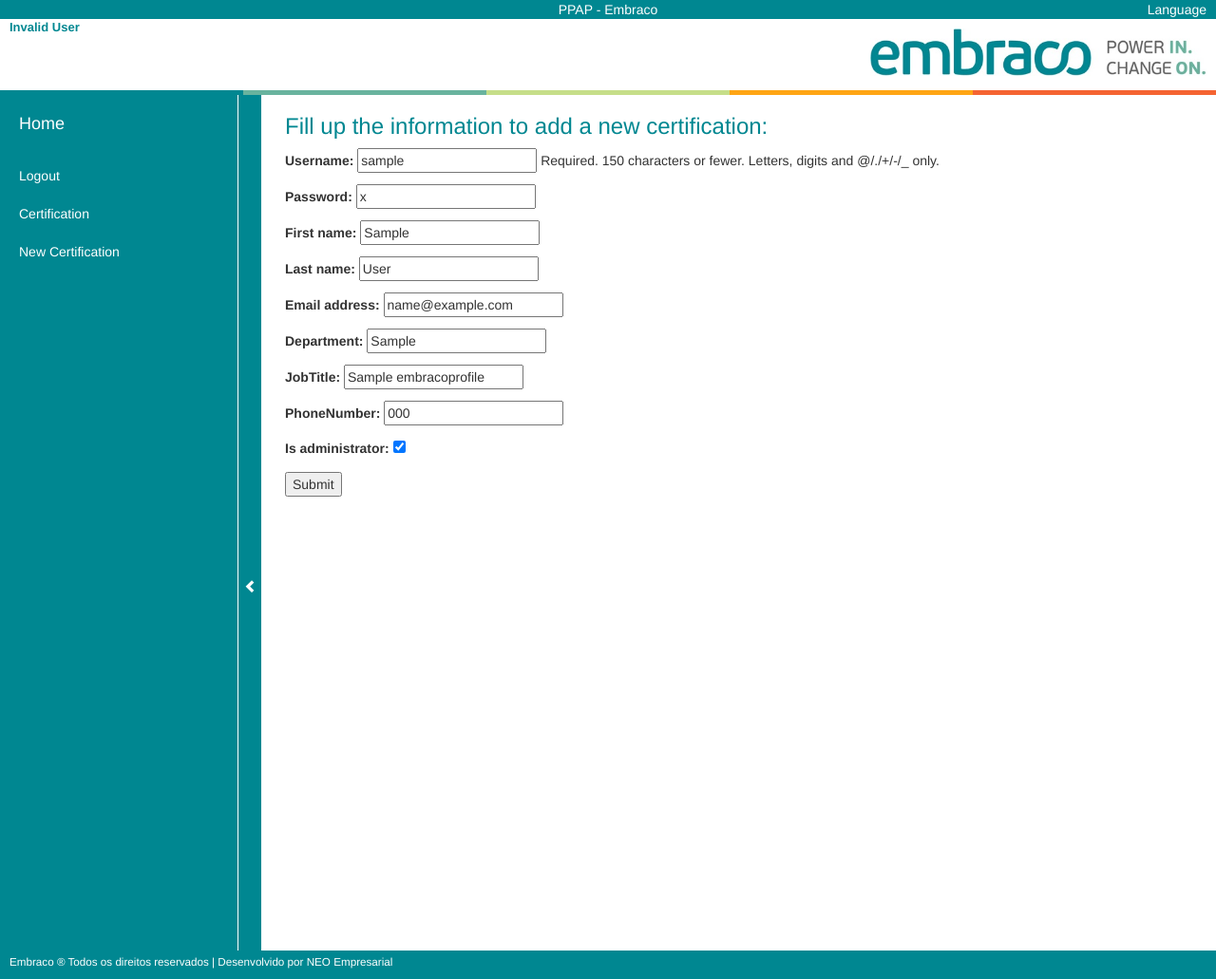
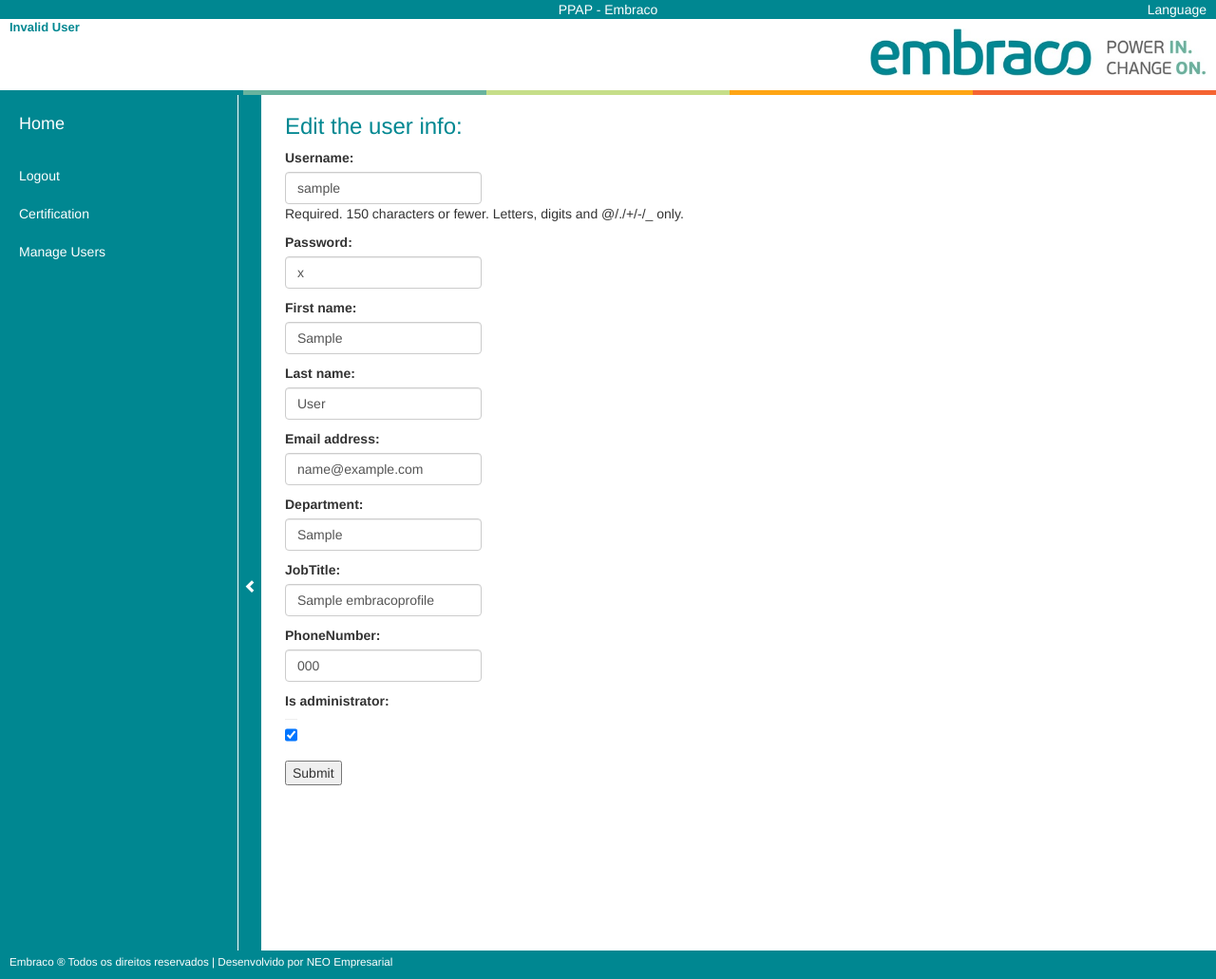
Before and after one commit to carvalhobrc/E80-PPAP_Online, a Django app: page /manage-users/embraco/1 in a window 1280 px wide. Shown: the whole page at 95% size. Run offline with Django 3.2, Linux system fonts and the light colour scheme; a user stored in the database is signed in; tables that the repository leaves empty hold one stand-in row (values such as "Sample post"); some libraries are stand-ins or nearby versions.

Commit message:
Finishing manage users app - redirecting to right pages. Just need to finish the forms layout

```diff
--- a/main/templates/main/side-menu.html
+++ b/main/templates/main/side-menu.html
@@ -18,10 +18,10 @@
                 <a href="/auth/logout">Logout</a>
                 </li>
                 <li>
-                <a href="/certification/overview/">Certification</a>
+                <a href="/certification/">Certification</a>
                 </li>
                 <li>
-                <a href="/certification/">New Certification</a>
+                <a href="/manage-users/">Manage Users</a>
                 </li>
             </ul>
             <!-- /Content-list -->
--- a/manageUsers/forms.py
+++ b/manageUsers/forms.py
@@ -12,6 +12,13 @@ class UserForm(forms.ModelForm):
             "last_name",
             "email",
         ]
+        widgets = {
+            "username": forms.TextInput(attrs={'class': 'form-control ppap-form-field'}),
+            "password": forms.TextInput(attrs={'class': 'form-control ppap-form-field'}),
+            "first_name": forms.TextInput(attrs={'class': 'form-control ppap-form-field'}),
+            "last_name": forms.TextInput(attrs={'class': 'form-control ppap-form-field'}),
+            "email": forms.EmailInput(attrs={'class': 'form-control ppap-form-field'}),
+        }
 
 class EmbracoUserForm(forms.ModelForm):
     class Meta:
@@ -22,6 +29,12 @@ class EmbracoUserForm(forms.ModelForm):
             "phoneNumber",
             "is_administrator",
         ]
+        widgets = {
+            "department": forms.TextInput(attrs={'class': 'form-control ppap-form-field'}),
+            "jobTitle": forms.TextInput(attrs={'class': 'form-control ppap-form-field'}),
+            "phoneNumber": forms.TextInput(attrs={'class': 'form-control ppap-form-field'}),
+            "is_administrator": forms.CheckboxInput(attrs={'class': 'form-control ppap-form-field'}),
+        }
 
 class SupplierUserForm(forms.ModelForm):
     class Meta:
@@ -33,3 +46,10 @@ class SupplierUserForm(forms.ModelForm):
             "contactPerson",
             "phoneNumber",
         ]
+        widgets = {
+            "supplierCode": forms.TextInput(attrs={'class': 'form-control ppap-form-field'}),
+            "address": forms.TextInput(attrs={'class': 'form-control ppap-form-field'}),
+            "country": forms.TextInput(attrs={'class': 'form-control ppap-form-field'}),
+            "contactPerson": forms.TextInput(attrs={'class': 'form-control ppap-form-field'}),
+            "phoneNumber": forms.TextInput(attrs={'class': 'form-control ppap-form-field'}),
+        }
--- a/manageUsers/templates/manageUsers/embraco_user_edit.html
+++ b/manageUsers/templates/manageUsers/embraco_user_edit.html
@@ -2,7 +2,7 @@
 
 {% block content %}
 
-    <h3 id="forms_title">Fill up the information to add a new certification:</h3>
+    <h3 id="forms_title">Edit the user info:</h3>
 
     <form action="" method="post">
         {% csrf_token %}
--- a/manageUsers/templates/manageUsers/manage-users.html
+++ b/manageUsers/templates/manageUsers/manage-users.html
@@ -10,7 +10,7 @@
     <script src="{%  static 'js/form-list.js' %}"></script>
 
 	<div class="tableBox filterable" id="centerBox">
-        <h3 id="main_heading">Manage Users</h3>
+        <h3 id="main_heading">Manage Users: {{ user_list_type|title }}</h3>
         <form method="post" action="">
             {% csrf_token %}
             <button type="submit" class="btn btn-default" name="action" value="list_supplier_users">Suppliers users</button>
@@ -21,7 +21,7 @@
         {% if user_list_type %}
             <h3 class="normaltext">Click on the button beside to filter information by column:  </h3>
             <button class="btn btn-default btn-sm btn-filter" id ="space_from_text"><span class="glyphicon glyphicon-filter"></span> Filter</button>
-            <br>
+            <a href="{{ user_list_type }}\new"><span style="float:right; margin-top:-5px;"><input type="button" class="btn btn-ppap-form" value="Add New"/></span></a>
             <br>
             <table class="table">
                     <thead class="ppap-thead">
--- a/manageUsers/templates/manageUsers/supplier_user_edit.html
+++ b/manageUsers/templates/manageUsers/supplier_user_edit.html
@@ -1,6 +1,9 @@
 {% extends "main/side-menu.html" %}
 
 {% block content %}
+
+    <h3 id="forms_title">Edit the user info:</h3>
+
     <form action="" method="post">
         {% csrf_token %}
         {{ user_form.as_p }}
--- a/manageUsers/urls.py
+++ b/manageUsers/urls.py
@@ -5,8 +5,9 @@ from . import views
 
 urlpatterns = [
     url(r'^$', views.manageUsers, name = 'manage-users'),
-    url(r'^embraco/new/$', views.editEmbracoUser, name = 'new-user'),
-    url(r'^supplier/new/$', views.editSupplierUser, name = 'new-supplier'),
+    url(r'^(?P<action>\w+)$', views.manageUsers, name = 'manage-users-embraco'),
+    url(r'^embraco/new/$', views.createEmbracoUser, name = 'new-user'),
+    url(r'^supplier/new/$', views.createSupplierUser, name = 'new-supplier'),
     url(r'^embraco/(?P<pk>\d+)$', views.editEmbracoUser, name = 'edit-user-info'),
     url(r'^supplier/(?P<pk>\d+)$', views.editSupplierUser, name = 'edit-supplier-info'),
 ]
--- a/manageUsers/views.py
+++ b/manageUsers/views.py
@@ -1,27 +1,25 @@
 from django.shortcuts import render
+from django.urls import reverse
 from .forms import *
-from django.http import HttpResponseRedirect
+from django.http import HttpResponseRedirect, HttpResponse
 from django.contrib.auth.decorators import login_required
-from django.views import View
 
 @login_required(login_url='/auth/login/')
-def manageUsers(request):
-    embraco_users_enabled = request.session['user_type'] == 'Embraco'
-    # Check if user requested to view a specific content
-    # If not, shows suppliers by default
-    if request.method == 'POST':
-        action = request.POST['action']
+def manageUsers(request, action='list_supplier_users'):
+    if request.session['user_type'] == 'Embraco':
+        embraco_users_enabled = EmbracoProfile.objects.get(user=request.user).is_administrator
+        if request.method == 'POST':
+            action = request.POST['action']
     else:
-        action = 'list_supplier_users'
+        embraco_users_enabled = False
 
     # Get contents based on action value
-    if action == 'list_embraco_users':
+    if action == 'list_embraco_users' and embraco_users_enabled:
         user_list_type = 'embraco'
         user_list = EmbracoProfile.objects.all()
-    elif action == 'list_supplier_users':
+    else:
         user_list_type = 'supplier'
         user_list = SupplierProfile.objects.all()
-
     # Returns view to user
     return render(request,
                   'manageUsers/manage-users.html',
@@ -45,7 +43,8 @@ def editEmbracoUser(request, pk, template_name = 'manageUsers/embraco_user_edit.
             updated_embraco_user.user = updated_user
             updated_embraco_user.save()
             # redirect to a new URL:
-            return HttpResponseRedirect('/manage-users/')
+            url = reverse('manage-users-embraco', kwargs={'action': 'list_embraco_users'})
+            return HttpResponseRedirect(url)
     return render(request, template_name, { "user_form": user_form , "embraco_user_form": embraco_user_form,})
 
 @login_required(login_url='/auth/login/')
@@ -62,7 +61,8 @@ def editSupplierUser(request, pk, template_name = 'manageUsers/supplier_user_edi
             updated_supplier_user.user = updated_user
             updated_supplier_user.save()
             # redirect to a new URL:
-            return HttpResponseRedirect('/manage-users/')
+            url = reverse('manage-users')
+            return HttpResponseRedirect(url)
     return render(request, template_name, { "user_form": user_form , "supplier_user_form": supplier_user_form,})
 
 @login_required(login_url='/auth/login/')
@@ -78,7 +78,8 @@ def createEmbracoUser(request, template_name = 'manageUsers/embraco_user_edit.ht
             created_embraco_user.user = created_user
             created_embraco_user.save()
             # redirect to a new URL:
-            return HttpResponseRedirect('manage-users/')
+            url = reverse('manage-users-embraco', kwargs={'action': 'list_embraco_users'})
+            return HttpResponseRedirect(url)
     return render(request,template_name, {"user_form": user_form, "embraco_user_form": embraco_user_form })
 
 @login_required(login_url='/auth/login/')
@@ -94,5 +95,6 @@ def createSupplierUser(request, template_name = 'manageUsers/supplier_user_edit.
             created_supplier_user.user = created_user
             created_supplier_user.save()
             # redirect to a new URL:
-            return HttpResponseRedirect('manage-users/')
+            url = reverse('manage-users')
+            return HttpResponseRedirect(url)
     return render(request, template_name, {"user_form": user_form, "supplier_user_form": supplier_user_form })
```
Also changed, not shown: certification/views.py (+2 -7 lines), main/templates/main/base.html (+0 -7 lines).
